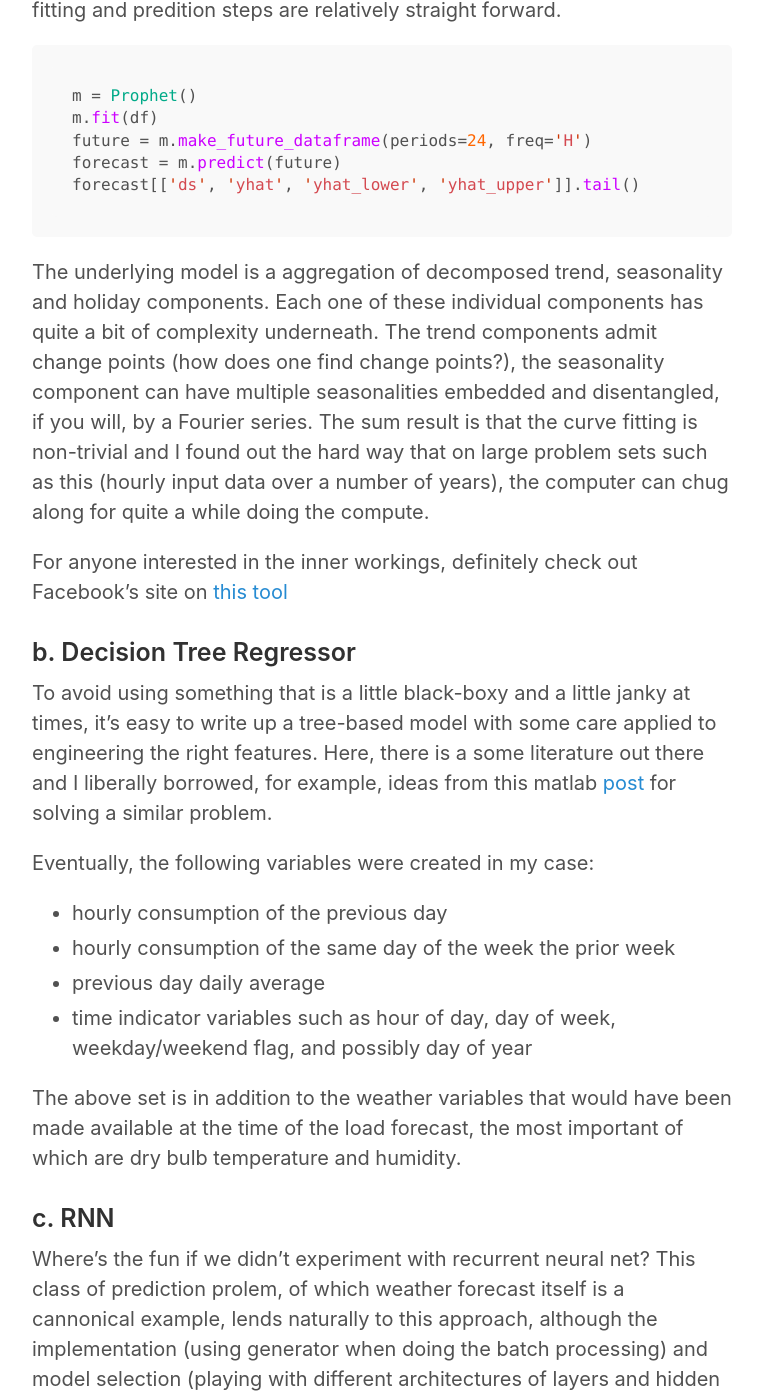
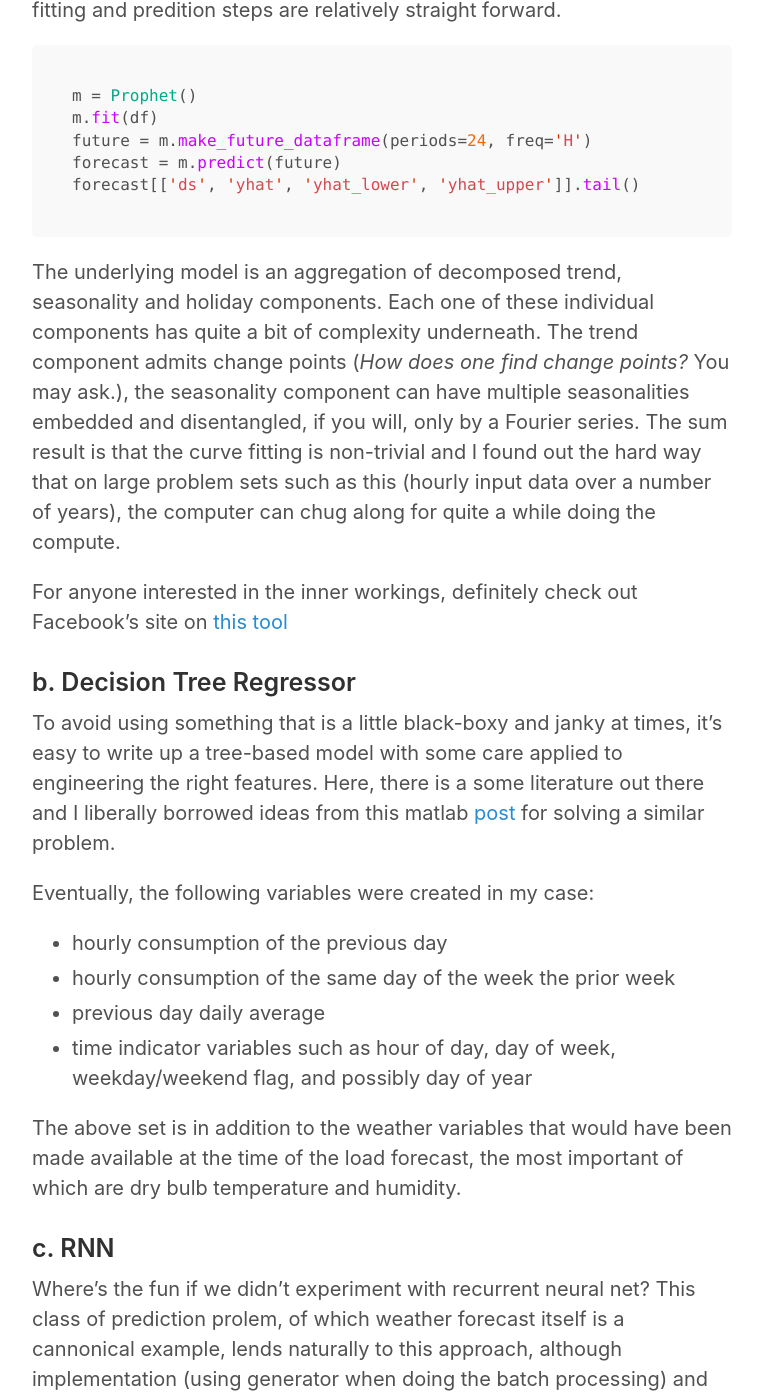
Before and after one commit to saluteyang/saluteyang.github.io, a Jekyll site: the page built from _posts/2019-06-17-load-time-series.md, in a window 1280 px wide and 1400 px high, scrolled down 1963 px. Shown: the whole window, without its empty margins (258-1020 px from the left). Built offline with Jekyll 4.4.1, drawn with Linux system fonts in a browser that asks for light colours; some of the changed text lies outside the part shown.

Commit message:
More typo corrections

````diff
--- a/_posts/2019-06-17-load-time-series.md
+++ b/_posts/2019-06-17-load-time-series.md
@@ -38,12 +38,12 @@ forecast = m.predict(future)
 forecast[['ds', 'yhat', 'yhat_lower', 'yhat_upper']].tail()
 ```
 
-The underlying model is a aggregation of decomposed trend, seasonality and holiday components. Each one of these individual components has quite a bit of complexity underneath. The trend components admit change points (how does one find change points?), the seasonality component can have multiple seasonalities embedded and disentangled, if you will, by a Fourier series. The sum result is that the curve fitting is non-trivial and I found out the hard way that on large problem sets such as this (hourly input data over a number of years), the computer can chug along for quite a while doing the compute.
+The underlying model is an aggregation of decomposed trend, seasonality and holiday components. Each one of these individual components has quite a bit of complexity underneath. The trend component admits change points (*How does one find change points?* You may ask.), the seasonality component can have multiple seasonalities embedded and disentangled, if you will, only by a Fourier series. The sum result is that the curve fitting is non-trivial and I found out the hard way that on large problem sets such as this (hourly input data over a number of years), the computer can chug along for quite a while doing the compute.
 
 For anyone interested in the inner workings, definitely check out Facebook's site on [this tool](https://facebook.github.io/prophet/)
 
 ### b. Decision Tree Regressor
-To avoid using something that is a little black-boxy and a little janky at times, it's easy to write up a tree-based model with some care applied to engineering the right features. Here, there is a some literature out there and I liberally borrowed, for example, ideas from this matlab [post](https://www.mathworks.com/matlabcentral/fileexchange/28684-electricity-load-and-price-forecasting-webinar-case-study) for solving a similar problem.
+To avoid using something that is a little black-boxy and janky at times, it's easy to write up a tree-based model with some care applied to engineering the right features. Here, there is a some literature out there and I liberally borrowed ideas from this matlab [post](https://www.mathworks.com/matlabcentral/fileexchange/28684-electricity-load-and-price-forecasting-webinar-case-study) for solving a similar problem.
 
 Eventually, the following variables were created in my case:
 * hourly consumption of the previous day
@@ -54,9 +54,9 @@ Eventually, the following variables were created in my case:
 The above set is in addition to the weather variables that would have been made available at the time of the load forecast, the most important of which are dry bulb temperature and humidity.
 
 ### c. RNN
-Where's the fun if we didn't experiment with recurrent neural net? This class of prediction prolem, of which weather forecast itself is a cannonical example, lends naturally to this approach, although the implementation (using generator when doing the batch processing) and model selection (playing with different architectures of layers and hidden units) may be too much of a chore to go through for business cases that can be well-served by the more explainable models in the prior sections. Not to mention that if the training time involved for RNN is on the scale of hours instead of minutes, the forecast itself may be stale before it even becomes available.
+Where's the fun if we didn't experiment with recurrent neural net? This class of prediction prolem, of which weather forecast itself is a cannonical example, lends naturally to this approach, although implementation (using generator when doing the batch processing) and model selection (playing with different architectures of layers and hidden units) may be too much of a chore to go through for business cases that can be well-served by the more explainable models in the prior sections. Not to mention that if the training time involved for RNN is on the scale of hours instead of minutes, the forecast itself may be stale before it even becomes available.
 
-Regardless, I find the exercise illuminating if not for practising keeeping track of things especially in a generator setting:
+Regardless, I find the exercise illuminating if not for practising keeping track of things especially in a generator context:
 
 ```python
 def generator(data, lookback, delay, min_index, max_index,
````
Also changed, not shown: other parts of _posts/2019-06-17-load-time-series.md (+1 -1 lines), _posts/2019-06-03-horror-box-office.md (+3 -3 lines).
